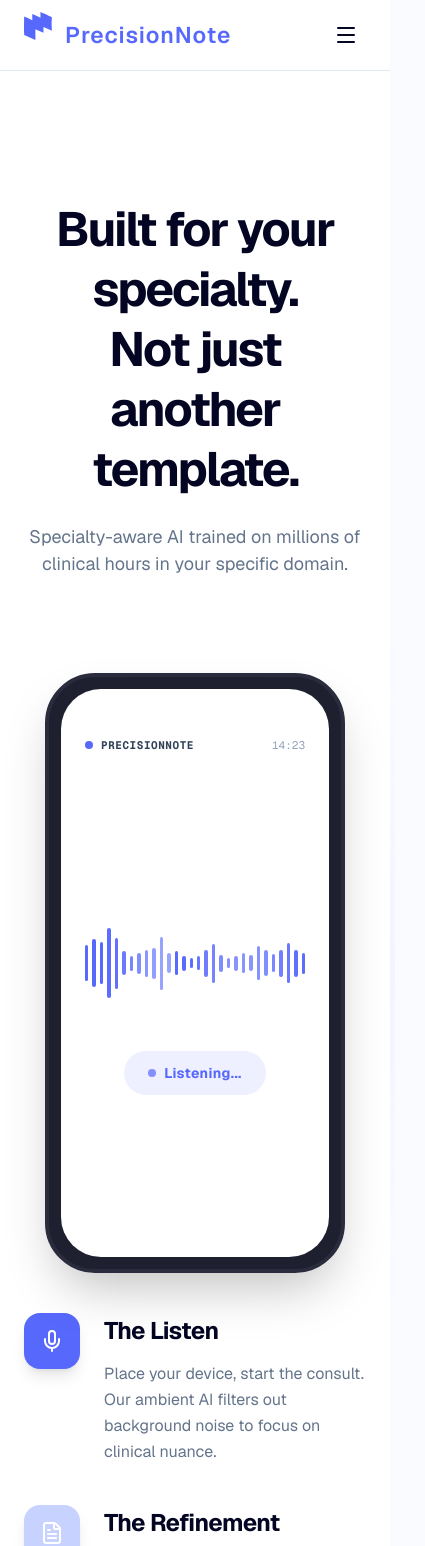
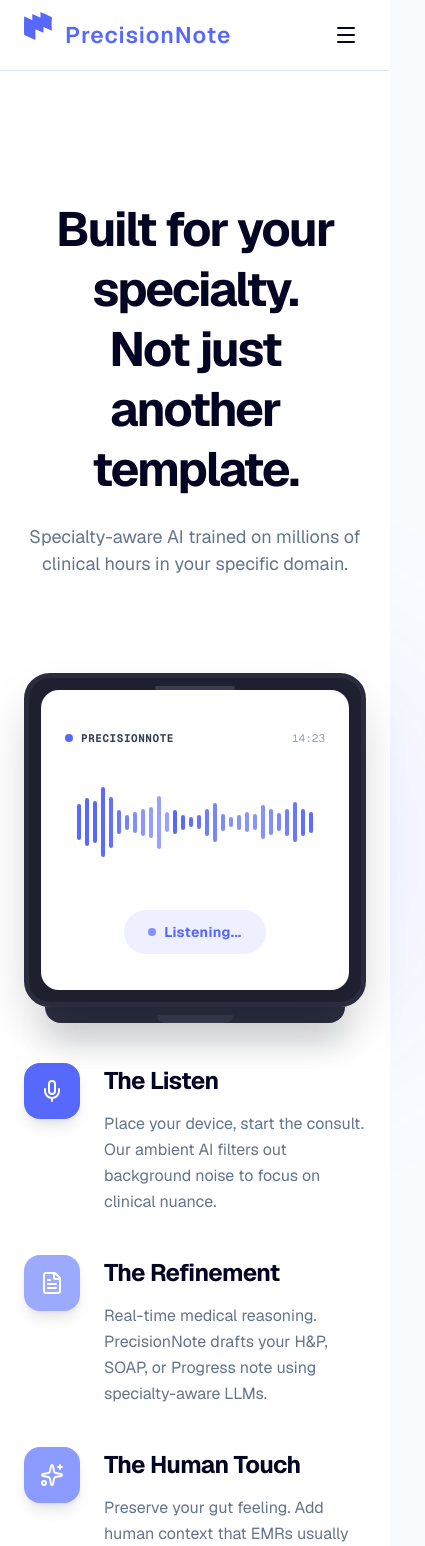
Before and after one commit to zybano/pn-homepage, a React (Vite) app: page /how-it-works in a window 390 px wide. Shown: the top 1546 px of the page, 425 px wide, since content can reach past the window. Built offline with nearby package versions, Linux system fonts and the light colour scheme.

Commit message:
refactor: update HowItWorksPage icon component implementation and refine mobile/desktop device UI presentation

```diff
--- a/src/pages/HowItWorksPage.tsx
+++ b/src/pages/HowItWorksPage.tsx
@@ -1,4 +1,4 @@
-import { type ReactNode, useRef, useState } from 'react';
+import { type ComponentType, useRef, useState } from 'react';
 import {
   AnimatePresence,
   motion,
@@ -15,8 +15,8 @@
 type Step = {
   title: string;
   description: string;
-  icon: ReactNode;
-  iconBg: string;
+  icon: ComponentType<{ className?: string }>;
+  activeIconBg: string;
 };
 
 const waveformHeights = [
@@ -147,20 +147,20 @@
     {
       title: 'The Listen',
       description: 'Place your device, start the consult. Our ambient AI filters out background noise to focus on clinical nuance.',
-      icon: <Mic className="w-6 h-6 text-white" />,
-      iconBg: 'bg-[#5768fd]',
+      icon: Mic,
+      activeIconBg: 'bg-[#5768fd]',
     },
     {
       title: 'The Refinement',
       description: 'Real-time medical reasoning. PrecisionNote drafts your H&P, SOAP, or Progress note using specialty-aware LLMs.',
-      icon: <FileText className="w-6 h-6 text-white" />,
-      iconBg: 'bg-[#c7d2fe]',
+      icon: FileText,
+      activeIconBg: 'bg-[#9baafc]',
     },
     {
       title: 'The Human Touch',
       description: 'Preserve your gut feeling. Add human context that EMRs usually lose.',
-      icon: <Sparkles className="w-6 h-6 text-white" />,
-      iconBg: 'bg-[#e0e7ff]',
+      icon: Sparkles,
+      activeIconBg: 'bg-[#8b9bff]',
     },
   ];
 
@@ -206,10 +206,11 @@
 
           <div className="lg:hidden grid gap-10 max-w-6xl mx-auto mb-24">
             <div className="relative flex justify-center">
-              <div className="relative w-[300px] h-[600px] bg-[#1e2030] rounded-[50px] p-[12px] shadow-2xl border-[4px] border-[#2a2c3e]">
-                <div className="absolute top-[35px] left-1/2 -translate-x-1/2 w-2 h-2 rounded-full bg-[#2a2c3e]" />
-                <div className="h-full w-full bg-white rounded-[40px] overflow-hidden flex flex-col p-6 pt-12 relative">
-                  <div className="flex items-center gap-2 mb-8">
+              <div className="w-full max-w-[640px]">
+                <div className="relative rounded-[26px] bg-[#1e2030] border-[5px] border-[#2a2c3e] shadow-2xl p-3">
+                  <div className="absolute top-2 left-1/2 -translate-x-1/2 w-20 h-1 rounded-full bg-[#3a3d52]" />
+                  <div className="h-[300px] md:h-[340px] w-full bg-white rounded-[18px] overflow-hidden flex flex-col p-6 pt-10 relative">
+                    <div className="flex items-center gap-2 mb-6">
                       <div className="w-2 h-2 rounded-full bg-[#5768fd]" />
                       <span className="font-mono text-[11px] font-bold text-[#314158] uppercase tracking-wider">PrecisionNote</span>
                       <span className="ml-auto font-mono text-[11px] text-[#90a1b9]">14:23</span>
@@ -217,13 +218,16 @@
                     <ListeningScreen reduceMotion={false} />
                   </div>
                 </div>
-              <div className="absolute -z-10 top-1/2 left-1/2 -translate-x-1/2 -translate-y-1/2 w-[400px] h-[400px] bg-brand-blue/10 blur-[100px] rounded-full" />
+                <div className="mx-auto h-4 w-[88%] rounded-b-[22px] bg-[#2b2f42] shadow-[0_16px_30px_rgba(15,23,42,0.22)]" />
+                <div className="mx-auto -mt-2 h-2 w-[22%] rounded-b-xl bg-[#3a3d52]" />
+              </div>
+              <div className="absolute -z-10 top-1/2 left-1/2 -translate-x-1/2 -translate-y-1/2 w-[460px] h-[360px] bg-brand-blue/10 blur-[100px] rounded-full" />
             </div>
             <div className="flex flex-col gap-10">
               {steps.map((step, i) => (
                 <div key={i} className="flex gap-6">
-                  <div className={`flex-shrink-0 w-14 h-14 ${step.iconBg} rounded-2xl flex items-center justify-center shadow-lg`}>
-                    {step.icon}
+                  <div className={`flex-shrink-0 w-14 h-14 rounded-2xl flex items-center justify-center shadow-lg ${step.activeIconBg}`}>
+                    <step.icon className="w-6 h-6 text-white" />
                   </div>
                   <div>
                     <h3 className="text-[24px] font-bold text-[#040523] mb-3">{step.title}</h3>
@@ -236,16 +240,17 @@
 
           <div ref={storyRef} className="hidden lg:block relative h-[300vh] mb-20">
             <div className="sticky top-16 h-[calc(100vh-4rem)] flex items-center">
-              <div className="grid lg:grid-cols-2 gap-16 items-center w-full max-w-6xl mx-auto">
+              <div className="grid lg:grid-cols-[minmax(0,1.35fr)_minmax(320px,0.65fr)] gap-10 xl:gap-12 items-center w-full max-w-[1200px] mx-auto">
                 <motion.div
                   initial={{ opacity: 0, x: -50 }}
                   animate={{ opacity: 1, x: 0 }}
                   transition={{ duration: 0.8, ease: 'easeOut' }}
                   className="relative flex justify-center lg:justify-start"
                 >
-                  <div className="relative w-[300px] h-[600px] bg-[#1e2030] rounded-[50px] p-[12px] shadow-2xl border-[4px] border-[#2a2c3e]">
-                    <div className="absolute top-[35px] left-1/2 -translate-x-1/2 w-2 h-2 rounded-full bg-[#2a2c3e]" />
-                    <div className="h-full w-full bg-white rounded-[40px] overflow-hidden flex flex-col p-6 pt-12 relative">
+                  <div className="w-full max-w-[760px]">
+                    <div className="relative rounded-[30px] bg-[#1e2030] border-[5px] border-[#2a2c3e] shadow-2xl p-3">
+                      <div className="absolute top-2 left-1/2 -translate-x-1/2 w-24 h-1 rounded-full bg-[#3a3d52]" />
+                      <div className="h-[420px] xl:h-[460px] w-full bg-white rounded-[22px] overflow-hidden flex flex-col p-8 pt-11 relative">
                         <div className="flex items-center gap-2 mb-8">
                           <div className="w-2 h-2 rounded-full bg-[#5768fd]" />
                           <span className="font-mono text-[11px] font-bold text-[#314158] uppercase tracking-wider">PrecisionNote</span>
@@ -254,10 +259,13 @@
                         <PhoneDisplay activeStep={activeStep} reduceMotion={Boolean(reduceMotion)} />
                       </div>
                     </div>
-                  <div className="absolute -z-10 top-1/2 left-1/2 -translate-x-1/2 -translate-y-1/2 w-[420px] h-[420px] bg-brand-blue/10 blur-[110px] rounded-full" />
+                    <div className="mx-auto h-5 w-[90%] rounded-b-[26px] bg-[#2b2f42] shadow-[0_20px_34px_rgba(15,23,42,0.22)]" />
+                    <div className="mx-auto -mt-2 h-2.5 w-[26%] rounded-b-xl bg-[#3a3d52]" />
+                  </div>
+                  <div className="absolute -z-10 top-1/2 left-[46%] -translate-x-1/2 -translate-y-1/2 w-[720px] h-[420px] bg-brand-blue/10 blur-[120px] rounded-full" />
                 </motion.div>
 
-                <div className="relative pl-8">
+                <div className="relative pl-6 xl:pl-7 max-w-[420px] justify-self-end w-full">
                   <div className="absolute left-0 top-2 bottom-2 w-[2px] rounded-full bg-[#dfe4ff]">
                     <motion.div
                       className="w-full bg-[#5768fd] rounded-full origin-top"
@@ -270,6 +278,7 @@
                   <div className="flex flex-col gap-10">
                     {steps.map((step, i) => {
                       const isActive = i === activeStep;
+                      const Icon = step.icon;
                       return (
                         <motion.div
                           key={i}
@@ -287,9 +296,11 @@
                               scale: isActive ? 1.05 : 1,
                             }}
                             transition={{ duration: reduceMotion ? 0.1 : 0.35, ease: 'easeOut' }}
-                            className={`flex-shrink-0 w-14 h-14 ${step.iconBg} rounded-2xl flex items-center justify-center`}
+                            className={`flex-shrink-0 w-14 h-14 rounded-2xl flex items-center justify-center ${
+                              isActive ? step.activeIconBg : 'bg-[#eef1ff]'
+                            }`}
                           >
-                            {step.icon}
+                            <Icon className={`w-6 h-6 ${isActive ? 'text-white' : 'text-[#c4cdee]'}`} />
                           </motion.div>
                           <div>
                             <h3 className="text-[26px] font-bold text-[#040523] mb-3">{step.title}</h3>
```
Lines whose indentation alone changed are shown as unchanged.
